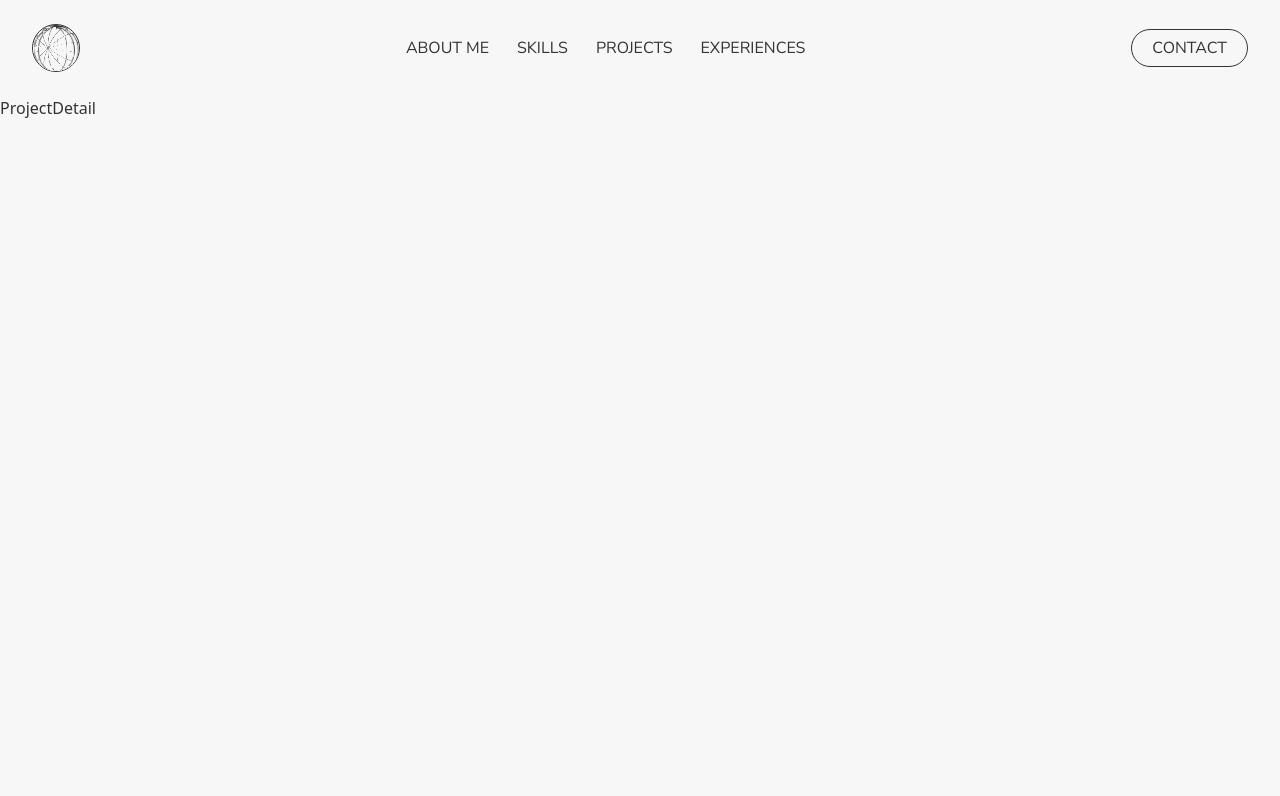
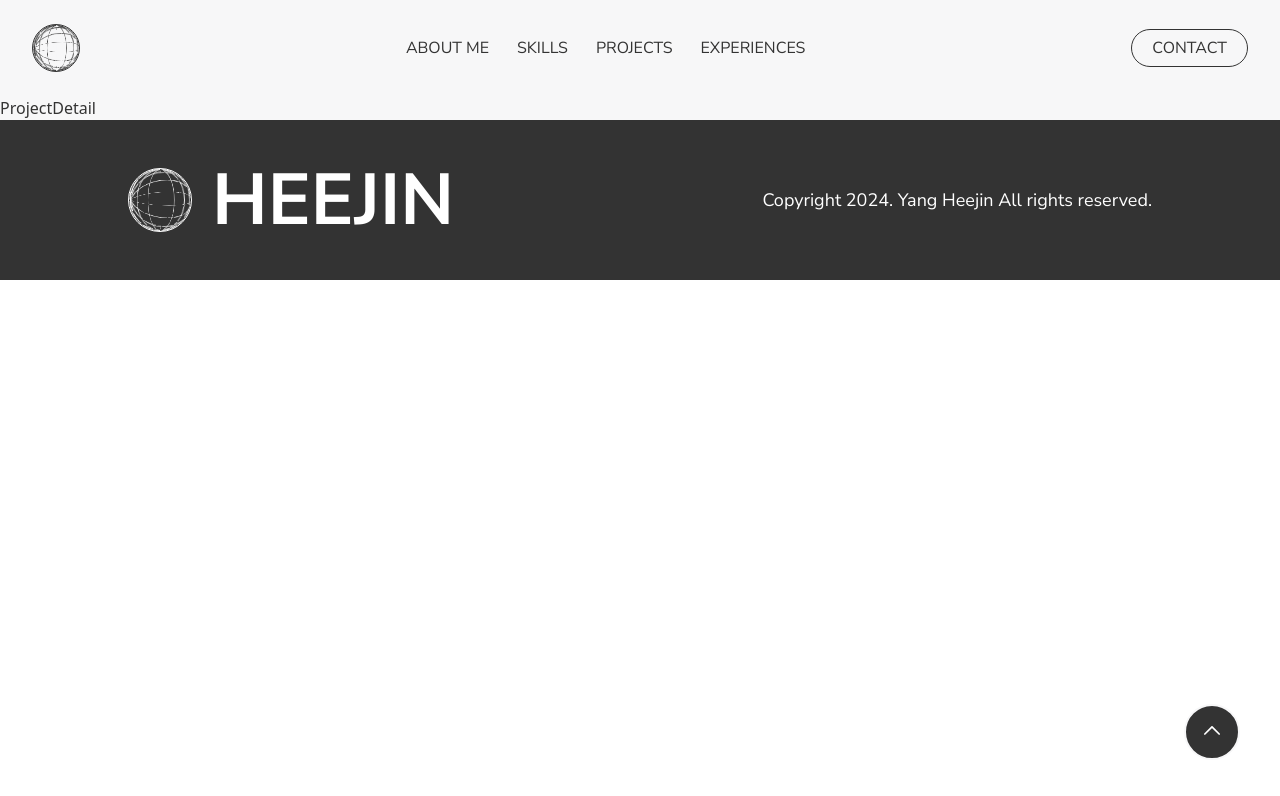
Before and after one commit to Sheep-heee/2024_Portfolio, a React (Vite) app: page /project/1 in a window 1280 px wide. Shown: the top 796 px of the page. Built offline with nearby package versions, Linux system fonts and the light colour scheme; a web font is replaced by a local one.

Commit message:
241113 working project detail

```diff
--- a/src/assets/Sphere.tsx
+++ b/src/assets/Sphere.tsx
@@ -50,7 +50,7 @@ const Sphere = ({ area, color }: Props) => {
         ></div>
         {/* Y Axis */}
         <div
-          className={`circle${color === "blue" ? "bg-blue" : area === "footer" ? "bg-mainBlack" : "bg-bgGrey"} ${area === "footer" ? "circleBorderFooter" : "circleBorder"} rotate3d-y-0`}
+          className={`circle ${color === "blue" ? "bg-blue" : area === "footer" ? "bg-mainBlack" : "bg-bgGrey"} ${area === "footer" ? "circleBorderFooter" : "circleBorder"} rotate3d-y-0`}
         ></div>
         <div
           className={`circle ${color === "blue" ? "bg-blue" : area === "footer" ? "bg-mainBlack" : "bg-bgGrey"} ${area === "footer" ? "circleBorderFooter" : "circleBorder"} rotate3d-y-25`}
--- a/src/components/Common/Layout.tsx
+++ b/src/components/Common/Layout.tsx
@@ -1,19 +1,73 @@
+import { useState, useEffect, useRef } from "react";
+import { useSelector } from "react-redux";
 import { Outlet } from "react-router-dom";
 import Header from "../Header/Header";
 import Footer from "../Footer/Footer";
+import { RootState } from "../../redux/reducers";
+import Overlay from "./Overlay";
+import ContactCard from "./ContactCard";
+import SmallArrow from "../../assets/icon/ui_icon/SmallArrow";
 
 const Layout = () => {
+  const scrollY = useSelector((state: RootState) => state.scrollY.scrollY);
+  const [isVisible, setIsVisible] = useState(true);
+  const [modalOpen, setModalOpen] = useState(false);
+  const lastScrollY = useRef(0);
+
+  useEffect(() => {
+    if (scrollY > lastScrollY.current) {
+      setIsVisible(false);
+    } else {
+      setIsVisible(true);
+    }
+
+    lastScrollY.current = scrollY;
+  }, [scrollY]);
+
   return (
     <>
-      <header className="w-full px-8 h-24 fixed top-0 z-20 flex items-center justify-center">
-        <Header />
+      <header
+        className={`w-full px-8 h-24 fixed transition-all duration-300 ${isVisible ? "top-0 opacity-100" : "-top-24 opacity-0"} z-20 flex items-center justify-center ${scrollY > 1134 ? "bg-bgGrey shadow-borderBottom" : ""}`}
+      >
+        <Header modal={setModalOpen} />
       </header>
-      <main className="z-10 h-[7491px]">
+      <main className="z-10 h-auto">
         <Outlet />
       </main>
       <footer className="z-0">
         <Footer />
       </footer>
+      {modalOpen && (
+        <div
+          className={`w-full h-full fixed top-0 left-0 z-30 transition-opacity duration-300 ${modalOpen ? "opacity-100" : "opacity-0"}`}
+        >
+          <Overlay modal={setModalOpen} />
+          <div className="w-11/12 h-11/12 absolute top-1/2 left-1/2 -translate-x-1/2 -translate-y-1/2">
+            <ContactCard />
+            <div className="w-full h-fit p-10 absolute top-0">
+              <div className="w-full h-10 flex justify-end items-center">
+                <div
+                  className="w-10 h-full relative flex items-center justify-center cursor-pointer"
+                  onClick={() => setModalOpen(false)}
+                >
+                  <span className="w-full h-0.5 bg-mainBlack rotate-45 absolute"></span>
+                  <span className="w-full h-0.5 bg-mainBlack -rotate-45 absolute"></span>
+                </div>
+              </div>
+            </div>
+          </div>
+        </div>
+      )}
+      <div
+        className="w-14 h-14 fixed right-10 bottom-10 rounded-full bg-mainBlack flex justify-center items-center border-2 border-bgGrey cursor-pointer"
+        onClick={() => {
+          window.scrollTo({ top: 0, behavior: "smooth" });
+        }}
+      >
+        <div className="w-4 h-4 pt-0.5">
+          <SmallArrow />
+        </div>
+      </div>
     </>
   );
 };
--- /dev/null
+++ b/src/components/Common/Overlay.tsx
@@ -0,0 +1,16 @@
+interface ModalOpenSet {
+  modal: (value: boolean) => void;
+}
+
+const Overlay = ({ modal }: ModalOpenSet) => {
+  return (
+    <div
+      className="w-full h-full absolute top-0 left-0 bg-black bg-opacity-70 cursor-pointer"
+      onClick={() => {
+        modal(false);
+      }}
+    ></div>
+  );
+};
+
+export default Overlay;
--- a/src/components/Footer/Footer.tsx
+++ b/src/components/Footer/Footer.tsx
@@ -1,9 +1,15 @@
+import { useLocation } from "react-router-dom";
 import Sphere from "../../assets/Sphere";
 
 const Footer = () => {
+  const { pathname } = useLocation();
+  const path = pathname.split("/")[1];
+
   return (
-    <div className="h-80 bg-mainBlack px-32 text-white pt-44">
-      <div className="flex items-center justify-between">
+    <div
+      className={`w-full ${path === "project" ? "h-40 flex items-center" : "h-80 pt-44"} bg-mainBlack px-32 text-white`}
+    >
+      <div className="w-full flex items-center justify-between">
         <div className="flex items-center gap-5">
           <span className="w-16 h-16 rounded-full overflow-hidden bg-mainBlack circleBorderFooter">
             <Sphere area="footer" />
--- a/src/components/Header/Header.tsx
+++ b/src/components/Header/Header.tsx
@@ -1,7 +1,7 @@
 import { useEffect } from "react";
 import { useNavigate, useLocation } from "react-router-dom";
 import { HashLink } from "react-router-hash-link";
-import { useDispatch } from "react-redux";
+import { useDispatch, useSelector } from "react-redux";
 import { Dispatch } from "redux";
 import Sphere from "../../assets/Sphere";
 import { mainMenuPC } from "../../utils/utils";
@@ -10,12 +10,18 @@ import {
   ScrollYActionType,
   updateScrollY,
 } from "../../redux/actions/scrollValueAction";
+import { RootState } from "../../redux/reducers";
 
-const Header = () => {
+interface ModalOpenSet {
+  modal: (value: boolean) => void;
+}
+
+const Header = ({ modal }: ModalOpenSet) => {
   const dispatch: Dispatch<ScrollYActionType> = useDispatch();
   const navigate = useNavigate();
   const location = useLocation();
   const pathSegments = location.pathname.split("/").filter(Boolean)[0];
+  const filpOpen = useSelector((state: RootState) => state.filpOpen.filpOpen);
 
   const handleScroll = () => {
     dispatch(updateScrollY(window.scrollY));
@@ -26,12 +32,15 @@ const Header = () => {
   }, []);
 
   return (
-    <div className="w-full flex justify-between items-center font-nunitoSans">
+    <>
+      <div
+        className={`w-full h-fit flex justify-between items-center font-nunitoSans`}
+      >
         <div
           className="w-12 h-12 rounded-full circleBorder overflow-hidden cursor-pointer"
           onClick={() => {
             pathSegments === "project"
-            ? navigate("/home")
+              ? navigate("/")
               : window.scrollTo({ top: 0, behavior: "smooth" });
           }}
         >
@@ -51,10 +60,16 @@ const Header = () => {
             })}
           </ul>
         </nav>
-      <button className="border border-mainBlack bg-bgGrey rounded-full py-1.5 px-5 transition hover:bg-mainBlack hover:text-bgGrey">
+        <button
+          className={`border border-mainBlack bg-bgGrey rounded-full py-1.5 px-5 transition hover:bg-mainBlack hover:text-bgGrey ${filpOpen ? "invisible" : "visible"}`}
+          onClick={() => {
+            modal(true);
+          }}
+        >
           CONTACT
         </button>
       </div>
+    </>
   );
 };
 
--- a/src/pages/Home.tsx
+++ b/src/pages/Home.tsx
@@ -49,11 +49,10 @@ const Home = () => {
   useEffect(() => {
     handleScroll();
     handleScrollLeft();
-    console.log(scrollY);
   }, [scrollY]);
 
   return (
-    <>
+    <div className="h-[7491px]">
       <section id="main" className="relative pt-24 z-10">
         <Arrow section={"main"} />
         <motion.div
@@ -209,7 +208,7 @@ const Home = () => {
           </div>
         </div>
       </section>
-    </>
+    </div>
   );
 };
 
--- a/src/pages/ProjectDetail.tsx
+++ b/src/pages/ProjectDetail.tsx
@@ -1,4 +1,10 @@
+import { useEffect } from "react";
+
 const ProjectDetail = () => {
+  useEffect(() => {
+    window.scrollTo(0, 0);
+  }, []);
+
   return <div className="pt-24">ProjectDetail</div>;
 };
 
--- a/src/utils/utils.tsx
+++ b/src/utils/utils.tsx
@@ -32,22 +32,22 @@ export const mainMenuPC: MenuItem[] = [
   {
     id: 0,
     name: "ABOUT ME",
-    hashLink: "#",
+    hashLink: "/#aboutme",
   },
   {
     id: 1,
     name: "SKILLS",
-    hashLink: "#",
+    hashLink: "/#myskills",
   },
   {
     id: 2,
     name: "PROJECTS",
-    hashLink: "#",
+    hashLink: "/#projects",
   },
   {
     id: 3,
     name: "EXPERIENCES",
-    hashLink: "#",
+    hashLink: "/#experience",
   },
 ];
 
--- a/tailwind.config.js
+++ b/tailwind.config.js
@@ -1,5 +1,4 @@
 import plugin from "tailwindcss/plugin";
-import { transform } from "typescript";
 
 /** @type {import('tailwindcss').Config} */
 export default {
@@ -110,6 +109,9 @@ export default {
       },
       rotate: {
         135: "135deg",
+      },
+      boxShadow: {
+        borderBottom: "0 1px 0 rgb(51, 51, 51)",
       },
     },
   },
```
Lines whose indentation alone changed are shown as unchanged.
